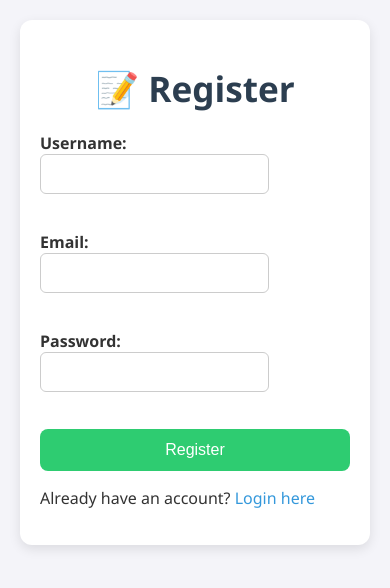
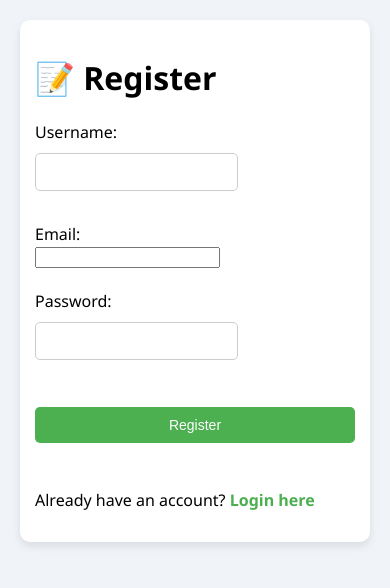
Before and after one commit to AjaySK3889/expense-tracker, a Flask app: page /register in a window 390 px wide. Shown: the top 588 px of the page. Run offline with Flask 3, Linux system fonts and the light colour scheme.

Commit message:
Update style.css

```diff
--- a/static/style.css
+++ b/static/style.css
@@ -1,147 +1,129 @@
-/* ---------------- GLOBAL ---------------- */
+/* ===== Global Styles ===== */
 body {
     font-family: 'Segoe UI', Tahoma, Geneva, Verdana, sans-serif;
-    background-color: #f4f4f9;
+    background: #f0f4f8;
     margin: 0;
     padding: 0;
-    color: #333;
 }
 
 .container {
     max-width: 800px;
     margin: 40px auto;
-    padding: 30px;
-    background-color: #fff;
-    border-radius: 12px;
-    box-shadow: 0 4px 12px rgba(0,0,0,0.1);
+    padding: 20px;
+    background: #ffffff;
+    box-shadow: 0 4px 8px rgba(0,0,0,0.1);
+    border-radius: 10px;
 }
 
-/* ---------------- HEADINGS ---------------- */
-h1, h2 {
+/* ===== Headings ===== */
+h2 {
     text-align: center;
-    color: #2c3e50;
-}
-
-h1 {
-    font-size: 2.2em;
+    color: #333;
     margin-bottom: 20px;
 }
 
-h2 {
-    font-size: 1.6em;
-    margin-top: 30px;
-    margin-bottom: 15px;
-}
-
-/* ---------------- NAVIGATION ---------------- */
-.nav {
-    text-align: center;
-    margin-bottom: 25px;
-}
-
-.nav a {
-    display: inline-block;
-    margin: 0 10px;
-    text-decoration: none;
-    padding: 10px 20px;
-    background-color: #3498db;
-    color: #fff;
-    border-radius: 8px;
-    transition: background 0.3s;
-}
-
-.nav a:hover {
-    background-color: #2980b9;
-}
-
-/* ---------------- FORMS ---------------- */
+/* ===== Forms ===== */
 form {
     display: flex;
     flex-direction: column;
 }
 
-label {
-    margin: 10px 0 5px;
-    font-weight: bold;
-}
-
 input[type="text"],
 input[type="password"],
 input[type="number"],
-input[type="email"],
 select {
     padding: 10px;
-    border-radius: 6px;
+    margin: 10px 0;
+    border-radius: 5px;
     border: 1px solid #ccc;
-    margin-bottom: 15px;
-    font-size: 1em;
+    font-size: 16px;
 }
 
+input[type="submit"],
 button {
-    padding: 12px;
-    background-color: #2ecc71;
-    color: #fff;
+    padding: 10px;
+    margin: 15px 0;
     border: none;
-    border-radius: 8px;
-    font-size: 1em;
+    border-radius: 5px;
+    background: #4CAF50;
+    color: white;
+    font-size: 16px;
     cursor: pointer;
     transition: background 0.3s;
 }
 
+input[type="submit"]:hover,
 button:hover {
-    background-color: #27ae60;
+    background: #45a049;
 }
 
-a {
-    color: #3498db;
-    text-decoration: none;
-}
-
-a:hover {
-    text-decoration: underline;
-}
-
-/* ---------------- TABLES ---------------- */
+/* ===== Tables ===== */
 table {
     width: 100%;
     border-collapse: collapse;
     margin-top: 20px;
 }
 
-table th, table td {
-    padding: 12px 15px;
-    border: 1px solid #ddd;
+th, td {
+    padding: 12px;
     text-align: left;
+    border-bottom: 1px solid #ddd;
 }
 
-table th {
-    background-color: #3498db;
-    color: #fff;
+th {
+    background: #4CAF50;
+    color: white;
 }
 
-table tr:nth-child(even) {
-    background-color: #f9f9f9;
+tr:hover {
+    background-color: #f5f5f5;
 }
 
-/* ---------------- CHART ---------------- */
-canvas {
-    display: block;
-    margin: 30px auto;
+/* ===== Links ===== */
+a {
+    text-decoration: none;
+    color: #4CAF50;
+    font-weight: bold;
+    display: inline-block;
+    margin-top: 15px;
 }
 
-/* ---------------- MEDIA ---------------- */
+a:hover {
+    color: #388E3C;
+}
+
+/* ===== Alerts ===== */
+.alert {
+    padding: 10px;
+    margin-bottom: 20px;
+    border-radius: 5px;
+    color: white;
+}
+
+.alert-success {
+    background: #4CAF50;
+}
+
+.alert-error {
+    background: #f44336;
+}
+
+/* ===== Responsive ===== */
 @media (max-width: 600px) {
     .container {
-        padding: 20px;
         margin: 20px;
+        padding: 15px;
     }
 
-    .nav a {
-        margin: 5px;
-        padding: 8px 15px;
+    input[type="text"],
+    input[type="password"],
+    input[type="number"],
+    select {
+        font-size: 14px;
     }
 
-    table th, table td {
-        padding: 8px;
+    input[type="submit"],
+    button {
+        font-size: 14px;
     }
 }
```
